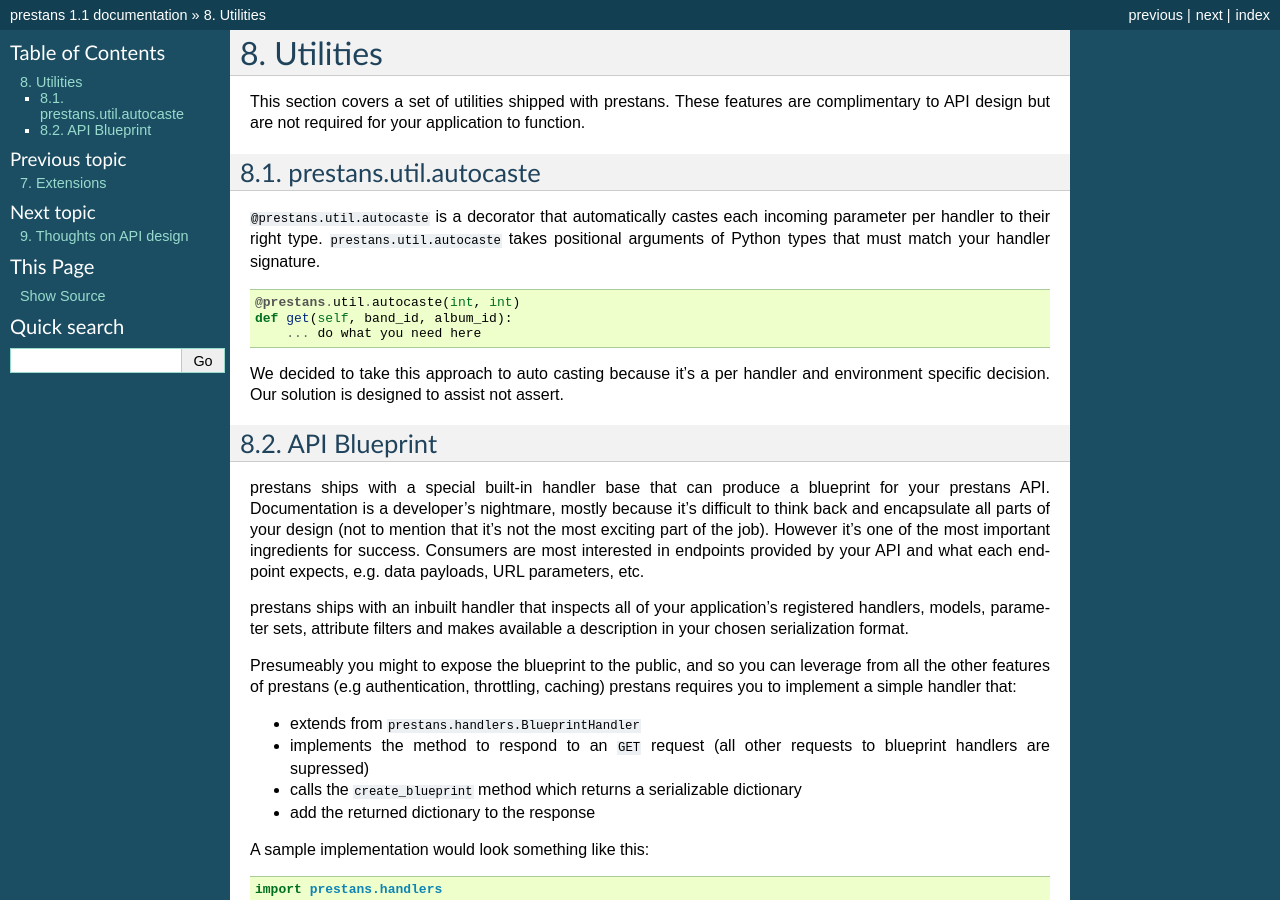
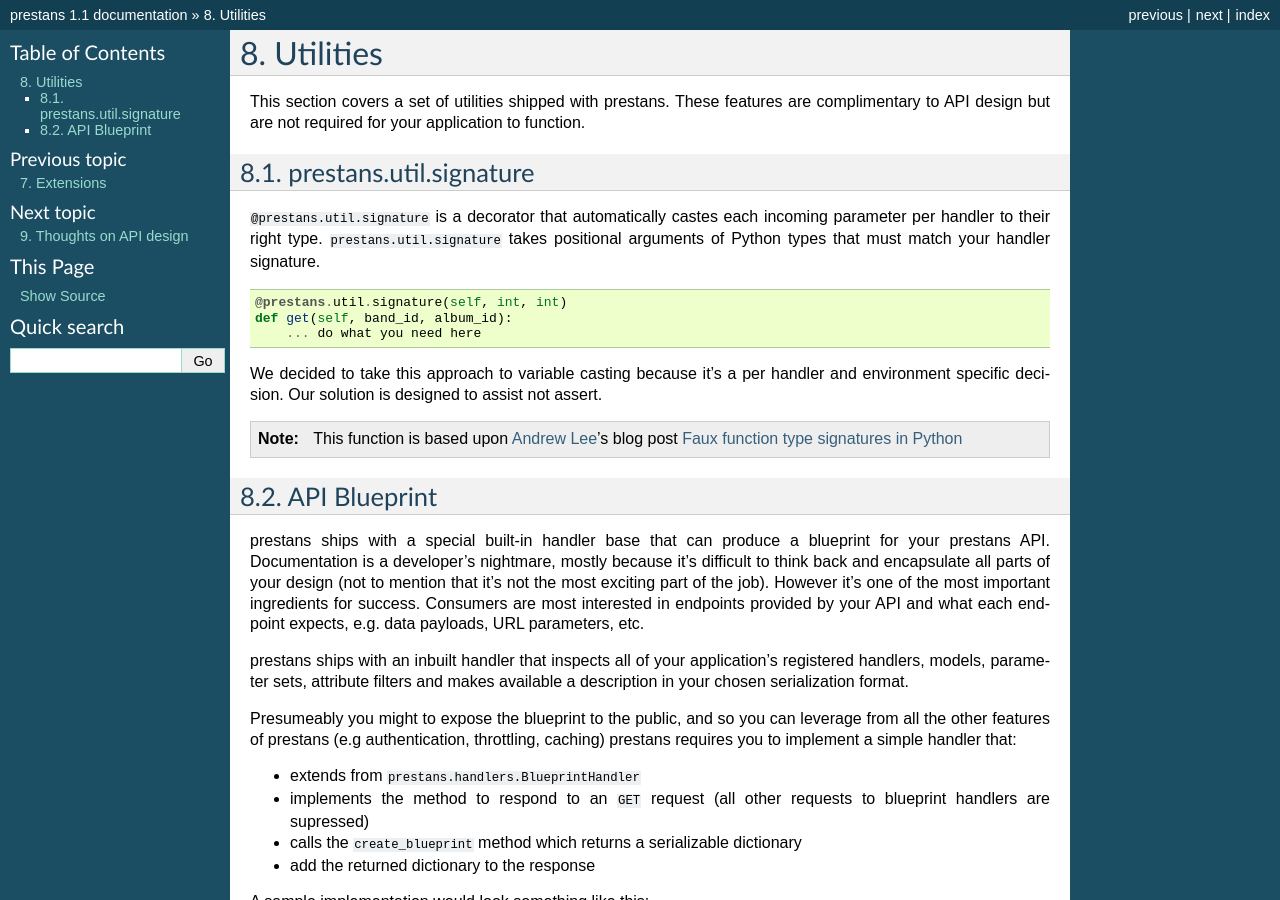
Before and after one commit to anomaly/prestans-docs, a Sphinx documentation site: the page built from source/utils.rst, in a window 1280 px wide and 900 px high. Built offline with Sphinx 7.4.7, drawn with Linux system fonts in a browser that asks for light colours.

Commit message:
Updated documentation on autocasting

```diff
--- a/source/utils.rst
+++ b/source/utils.rst
@@ -4,18 +4,20 @@
 
 This section covers a set of utilities shipped with prestans. These features are complimentary to API design but are not required for your application to function.
 
-prestans.util.autocaste
+prestans.util.signature
 =======================
 
-``@prestans.util.autocaste`` is a decorator that automatically castes each incoming parameter per handler to their right type. ``prestans.util.autocaste`` takes positional arguments of Python types that must match your handler signature.
+``@prestans.util.signature`` is a decorator that automatically castes each incoming parameter per handler to their right type. ``prestans.util.signature`` takes positional arguments of Python types that must match your handler signature.
 
 .. code-block:: python
 
-    @prestans.util.autocaste(int, int)
+    @prestans.util.signature(self, int, int)
     def get(self, band_id, album_id):
         ... do what you need here
 
-We decided to take this approach to auto casting because it's a per handler and environment specific decision. Our solution is designed to assist not assert.
+We decided to take this approach to variable casting because it's a per handler and environment specific decision. Our solution is designed to assist not assert.
+
+.. note:: This function is based upon `Andrew Lee <http://stackoverflow.com/users/586660/andrew-lee>`_'s blog post `Faux function type signatures in Python <http://www.regularexpressionless.com/?p=8>`_
 
 
 API Blueprint
```
